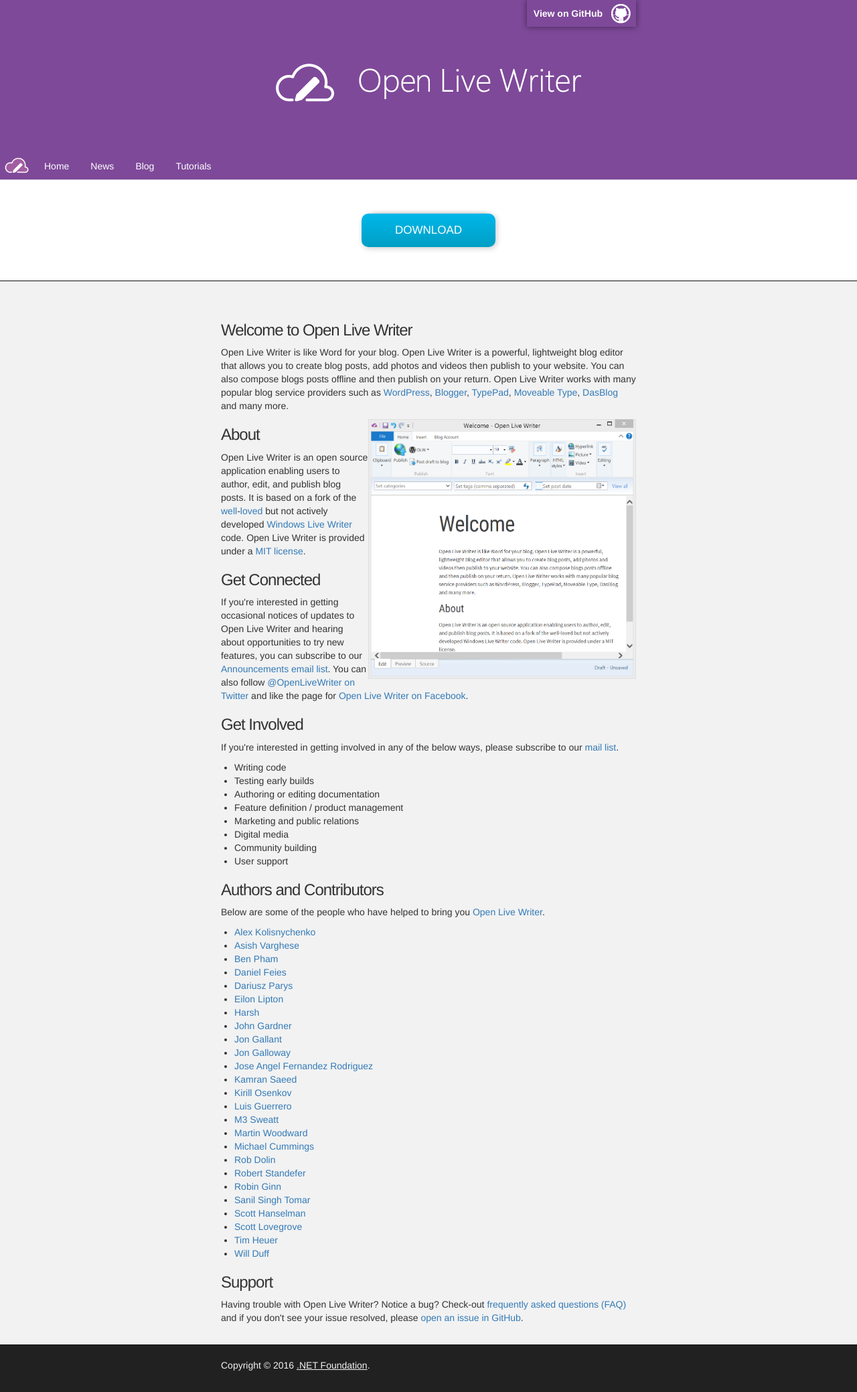
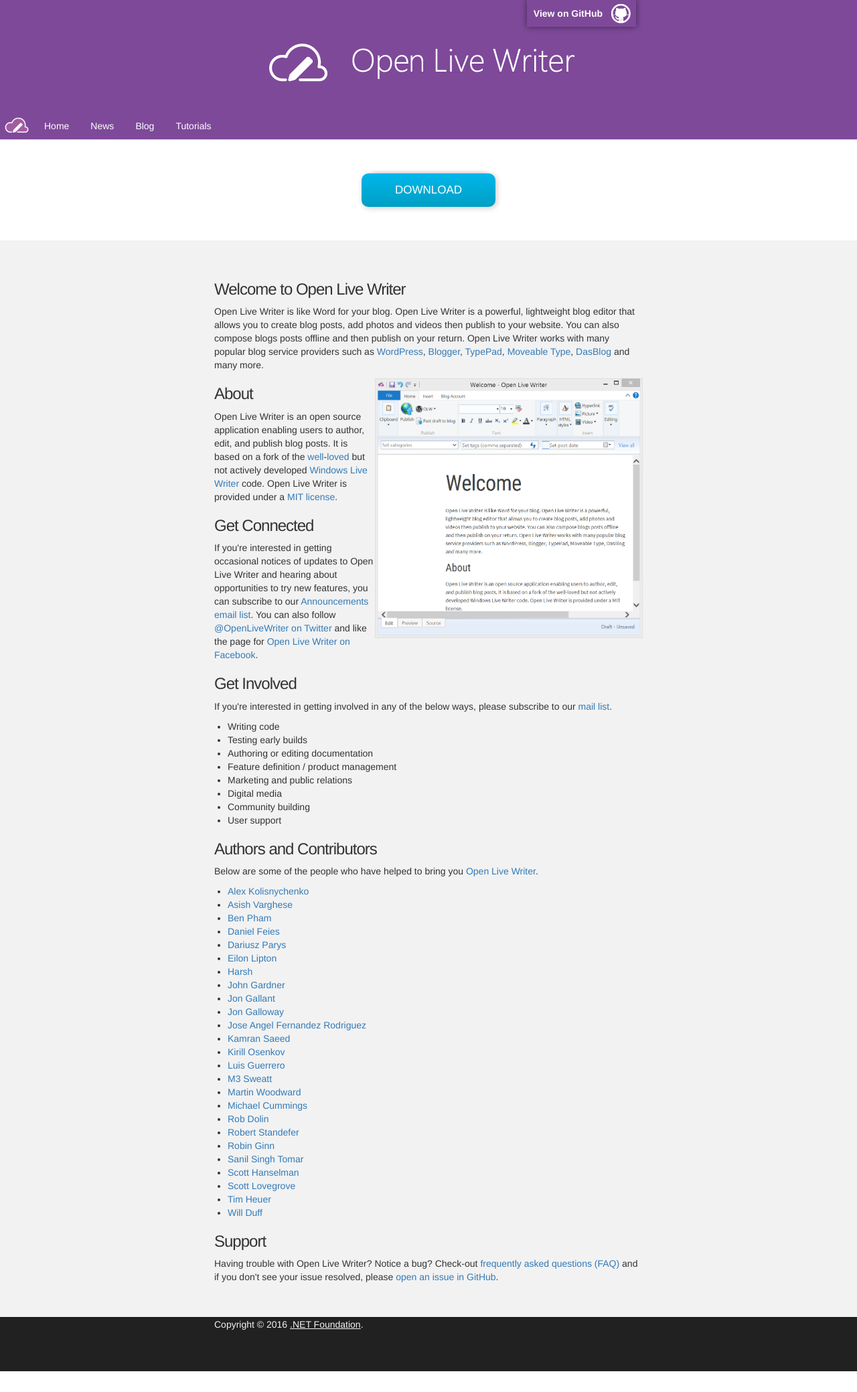
Before and after one commit to OpenLiveWriter/OpenLiveWriter.Github.io, a Jekyll site: the page built from index.html, in a window 1280 px wide. Shown: the whole page at 67% size. Built offline with Jekyll 4.4.1, drawn with Linux system fonts in a browser that asks for light colours; after the commit the page ends 2048 px from its top, so only the background shows below that.

Commit message:
Reclaiming screen estate, optimizing for mobiles

```diff
--- a/stylesheets/stylesheet.css
+++ b/stylesheets/stylesheet.css
@@ -261,7 +261,6 @@
 .inner {
   position: relative;
   max-width: 640px;
-  padding: 20px 10px;
   margin: 0 auto;
 }
 
@@ -285,7 +284,7 @@
 }
 
 #header_wrap .inner {
-  padding: 50px 10px 30px 10px;
+  padding: 20px 0px 0px 0px;
 }
 
 #project_title {
@@ -345,16 +344,19 @@
 
 #main_content_wrap {
   background: #f2f2f2;
-  border-top: 1px solid #111;
   border-bottom: 1px solid #111;
 }
 
 #main_content {
   padding-top: 40px;
+  padding-bottom: 40px;
 }
 
 #footer_wrap {
   background: #212121;
+  position: static;
+  bottom: 0px;
+  height: 80px;
 }
 
 article {
@@ -382,6 +384,10 @@
 @media screen and (max-width: 480px) {
   body {
     font-size:14px;
+  }
+
+  #header_wrap .inner img {
+    max-width: 480px;
   }
 
   #downloads {
```
Also changed, not shown: _layouts/default.html (+5 -4 lines).
